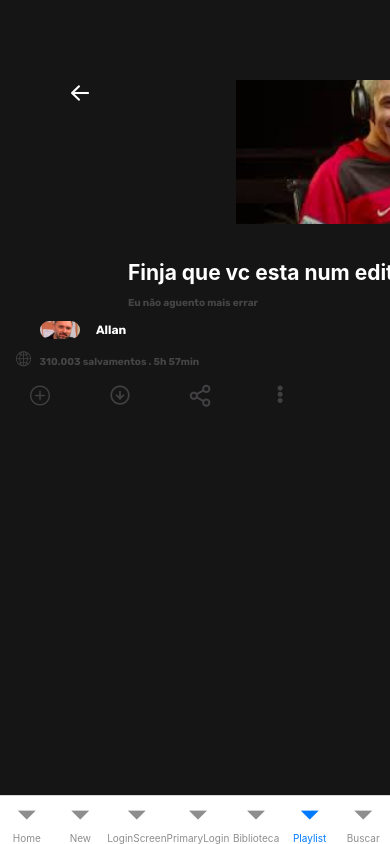
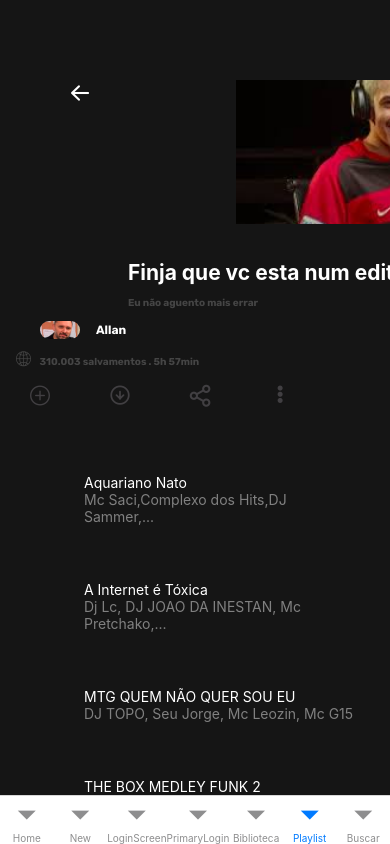
Before and after one commit to Guilherme-S-Mesquita/Projeto-Spotify, a React Native app: screen /Playlist in a window 390 px wide. Built offline with nearby package versions, Linux system fonts and the light colour scheme.

Commit message:
implantei a flatList, coloquei nome das musicas e dos cantores.

```diff
--- a/src/routes/tab.routes.tsx
+++ b/src/routes/tab.routes.tsx
@@ -1,5 +1,4 @@
 import { createBottomTabNavigator } from '@react-navigation/bottom-tabs';
-
 import HomeScreen from '../screens/homeScreen';
 import New from '../screens/New';
 import PrimaryLogin from '../screens/primaryLogin';
@@ -7,6 +6,9 @@ import LoginScreen from '../screens/loginScreen';
 import Biblioteca from '../screens/Biblioteca';
 import Playlist from '../screens/playlist';
 import Buscar from '../screens/buscar';
+
+
+
 
 const Tab = createBottomTabNavigator();
 
@@ -28,7 +30,7 @@ export default function TabRoutes() {
         component={LoginScreen}
         options={{headerShown:false}}
       />
-      <Tab.Screen
+       <Tab.Screen
         name='PrimaryLogin'
         component={PrimaryLogin}
         options={{headerShown:false}}
--- a/src/screens/buscar.tsx
+++ b/src/screens/buscar.tsx
@@ -39,8 +39,6 @@ function buscar({ navigation }) {
                 <Image source={Imagens.sertanejo} style={styles.imgSecoes} />
               </View>
        </View>
-
-
 </View>
 
     );
@@ -117,7 +115,10 @@ const styles = StyleSheet.create({
     flexDirection: 'row',
     width: width * 1,
     display: 'flex',
-    marginLeft: width * 0.05,
+    marginLeft: width * 0.03,
+    bottom: height * 0.54,
+
+
   },
   imgSecoes:{
     width: width * 0.45,
@@ -125,12 +126,20 @@ const styles = StyleSheet.create({
     borderRadius: 9,
   },
   visuText:{
-
+  display:'flex',
+  justifyContent: 'center',
+  alignItems:'flex-start',
+  top:75,
   },
   navegarSecao:{
     color:'#F5F7F8',
+    bottom:453,
+    marginLeft: width * 0.05,
+    fontWeight:'bold',
+    fontSize: 20,
 
   },
+
 }
 );
 
--- a/src/screens/playlist.tsx
+++ b/src/screens/playlist.tsx
@@ -1,12 +1,13 @@
 import React, { useState, useEffect } from 'react';
-import { View, Text, StyleSheet, Image, Dimensions, ScrollView } from 'react-native';
+import { View, Text, StyleSheet, Image, Dimensions, ScrollView,FlatList,SafeAreaView, StatusBar } from 'react-native';
 import { Button } from '../../Button/Button'; // Verifique se o caminho está correto
-import Imagens from "../../img/img"
+import Imagens from "../../img/img";
 import LinearGradient from 'react-native-linear-gradient';
 import { AntDesign } from '@expo/vector-icons';
 import Fontisto from '@expo/vector-icons/Fontisto';
 import { Feather } from '@expo/vector-icons';
 import * as Font from 'expo-font';
+import { assets } from '../../react-native.config';
 
 
 
@@ -14,6 +15,71 @@ import * as Font from 'expo-font';
 const playlist: React.FC<{ navigation: any }> = ({ navigation }) => {
   const [loading, setLoading] = useState(false);
   const [fontsLoaded, setFontsLoaded] = useState(false);
+  const DATA = [
+
+    {
+
+      nome:'Aquariano Nato',
+      email:'Mc Saci,Complexo dos Hits,DJ Sammer,...',
+
+
+    },
+    {
+
+      nome:'A Internet é Tóxica',
+      email:'Dj Lc, DJ JOAO DA INESTAN, Mc Pretchako,...',
+
+    },
+    {
+
+      nome:'MTG QUEM NÃO QUER SOU EU',
+      email:'DJ TOPO, Seu Jorge, Mc Leozin, Mc G15',
+
+    },
+      {
+
+      nome:'THE BOX MEDLEY FUNK 2',
+      email:'THE BOX, Mc Brinquedo, Mc Cebezinho,Mc...',
+    },
+    {
+
+      nome:'Mtg Quero te Encontrar',
+      email:'DJ JZ, Humberto & Ronaldo, Mc Mininin, DJ...'
+    },
+    {
+
+      nome:'De 10 Mulher 11 É Maluca',
+      email:'MC Saci, MC Fahah, DJ Sammer, Dj Lc',
+    },
+    {
+
+      nome:'Mtg Forró',
+      email:'dj sv, Doug Hits, Manim Vaqueiro'
+    },
+      {
+
+      nome:'Qual é seu desejo?',
+      email:'Tz da Coronel, Ryu, The Runner, Nagali, C...'
+    },
+
+  ];
+
+
+const App = () => {
+
+  <View style={styles.item}>
+  <Image source={Imagens.aquarianoNato} style={styles.aquariano}/>
+  </View>
+}
+
+  const Item = ({nome,cantores}) => (
+    <View style={styles.item}>
+
+      <Text style={styles.nomes}>{nome}</Text>
+      <Text style={styles.cantores}>{cantores}             </Text>
+
+    </View>
+  );
 
   const loadFonts = async () => {
     await Font.loadAsync({
@@ -130,6 +196,18 @@ const playlist: React.FC<{ navigation: any }> = ({ navigation }) => {
       </View>
 
 
+      <SafeAreaView style={styles.container}>
+  <FlatList
+    data={DATA}
+    renderItem={({ item }) => (
+      <Item
+        nome={item.nome}
+        cantores={item.email}
+      />
+    )}
+    keyExtractor={(item, index) => index.toString()} // Usando o índice como chave única
+  />
+</SafeAreaView>
 
 
 
@@ -275,8 +353,30 @@ const styles = StyleSheet.create({
 
 
   },
-
-
+  item:{
+    backgroundColor: '#151515',
+    padding: 20,
+    marginVertical: 8,
+    marginHorizontal: 16,
+  },
+  nomes:{
+   color: 'white',
+marginLeft:width * 0.06,
+  },
+  cantores:{
+color:'gray',
+marginLeft:width * 0.06,
+},
+container:{
+  flex: 1,
+    marginTop: StatusBar.currentHeight || 0,
+    flexDirection:'row',
+},
+aquariano:{
+width: width * 0.1,
+height: height * 0.1,
+zIndex:1,
+},
 
 
 
```
Also changed, not shown: assets/PodcastSecao.jpg (added), assets/aquarianoNato.jpg (added).
